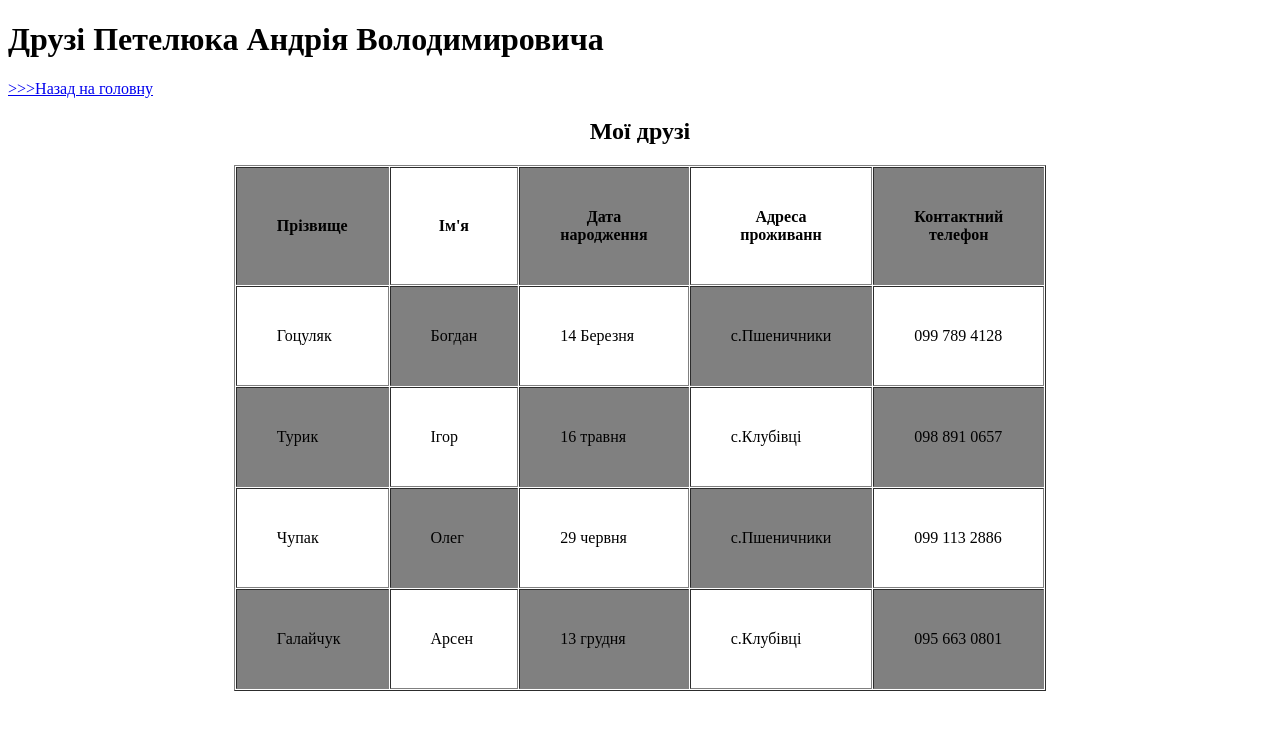
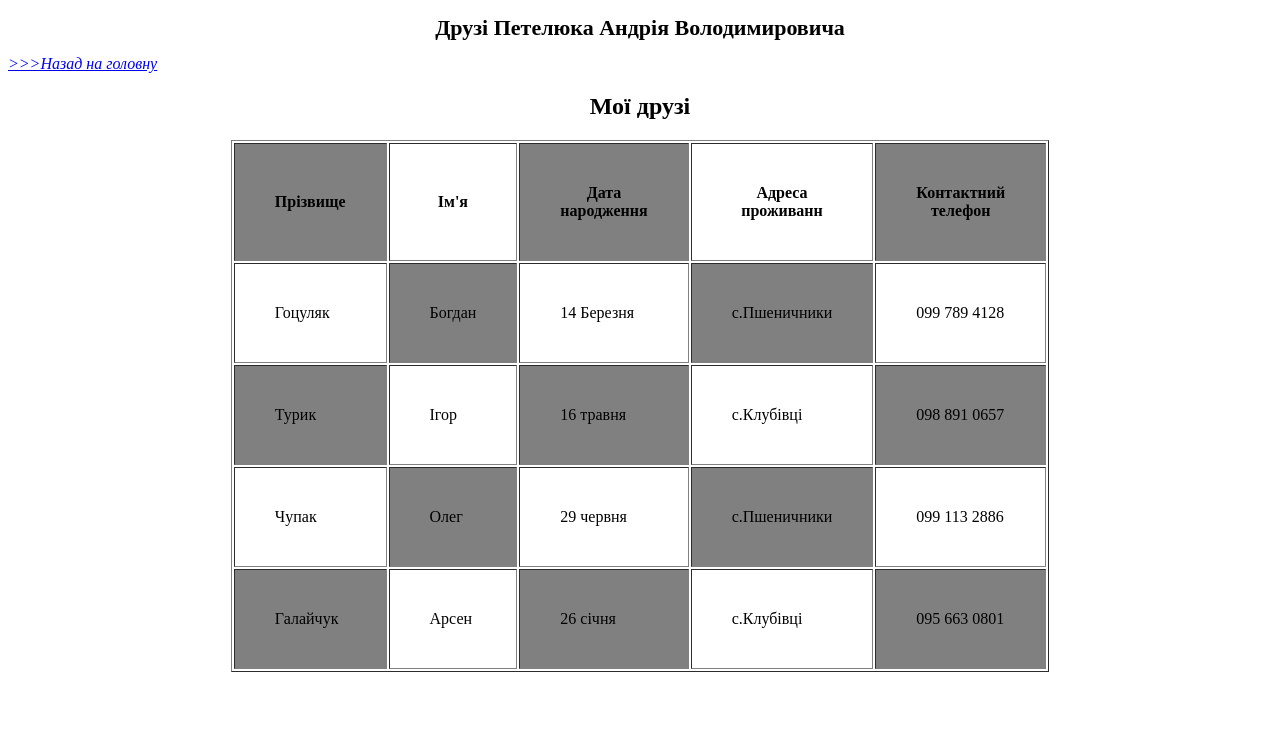
Before and after one commit to JNVLuriy/4, a plain HTML site: page friends.html in a window 1280 px wide. Drawn offline with Linux system fonts and the light colour scheme.

Commit message:
Update friends.html

```diff
--- a/friends.html
+++ b/friends.html
@@ -3,13 +3,13 @@
 
 <head>
     <meta charset="UTF-8">
-    <h1>Друзі Петелюка Андрія Володимировича</h1>
+    <h1 align="center"; style="font-size: 22px">Друзі Петелюка Андрія Володимировича</h1>
 </head>
 
 <body>
-   <a href="https://github.com/JNVLuriy/123/blob/main/index.html"> >>>Назад на головну </a> <br>
+   <a href="https://github.com/JNVLuriy/123/blob/main/index.html"; style="font-style: italic";> >>>Назад на головну </a> <br>
     <h2 align="center"> Мої друзі </h2>
-  <table width="200" cellspacing="1" cellpadding="40" border="1" align="center">
+  <table width="200" cellspacing="2" cellpadding="40" border="1" align="center">
   <tr>
     <th style="background-color: grey; color: Black"> Прізвище </th>
     <th> Ім'я </th>
@@ -41,7 +41,7 @@
   <tr>
     <td style="background-color: grey; color: Black"> Галайчук </td>
     <td> Арсен </td>
-    <td style="background-color: grey; color: Black"> 13 грудня </td>
+    <td style="background-color: grey; color: Black"> 26 січня </td>
     <td> с.Клубівці </td>
     <td style="background-color: grey; color: Black"> 095 663 0801 </td>
   </tr>
```
